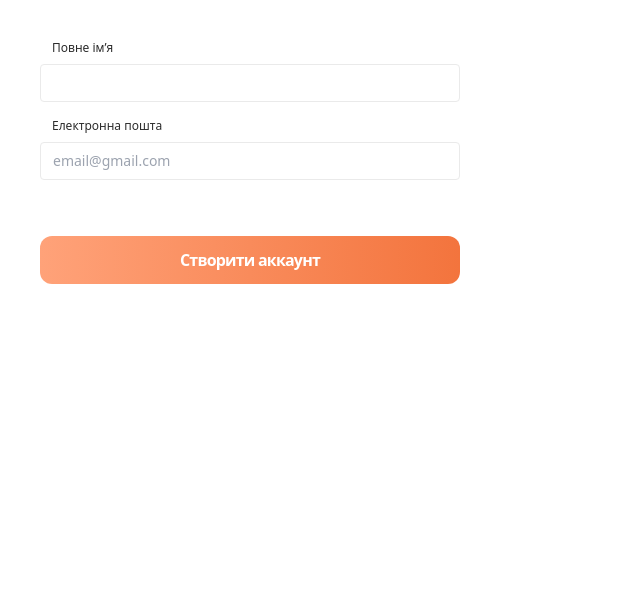
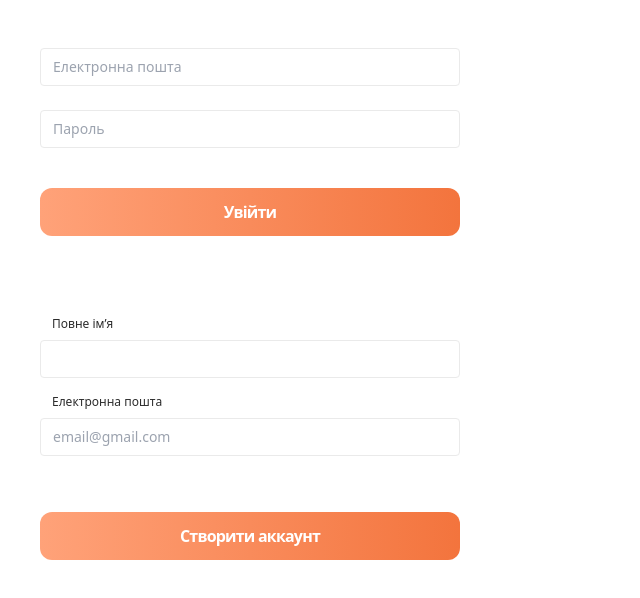
Before and after one commit to dmytro-chushko/vue-test-project, a Vue app: page / in a window 1280 px wide. Shown: the top 598 px of the page, without its empty margins (0-640 px from the left). Built offline with nearby package versions, Linux system fonts and the light colour scheme.

Commit message:
Add watch

```diff
--- a/src/App.vue
+++ b/src/App.vue
@@ -3,6 +3,7 @@
 import FavoritePlace from './components/FavoritePlace/FavoritePlace.vue'
 import FavoritePlaces from './components/FavoritePlaces/FavoritePlaces.vue'
 import RegistrationForm from './components/Auth/RegistrationForm/RegistrationForm.vue'
+import LoginForm from './components/Auth/LoginForm/LoginForm.vue'
 
 const isDesktop = window.innerWidth > 1024
 const isTablet = window.innerWidth <= 1024 && window.innerWidth > 748
@@ -35,5 +36,6 @@
     </FavoritePlaces>
     <FavoritePlaces />
   </div> -->
+  <LoginForm @submit="console.log" />
   <RegistrationForm @submit="console.log" />
 </template>
--- /dev/null
+++ b/src/components/Auth/FormContainer.vue
@@ -0,0 +1,5 @@
+<template>
+  <form class="max-w-[500px] w-full bg-white p-10 rounded-2xl">
+    <slot></slot>
+  </form>
+</template>
--- /dev/null
+++ b/src/components/Auth/LoginForm/LoginForm.vue
@@ -0,0 +1,28 @@
+<script setup>
+import { reactive, watch } from 'vue'
+import IInput from '../../IInput/IInput.vue'
+import FormContainer from '../FormContainer.vue'
+import IButton from '../../IButton/IButton.vue'
+
+const emit = defineEmits(['submit'])
+const userData = reactive({
+  email: '',
+  password: '',
+})
+
+watch(
+  userData,
+  () => {
+    console.log('user data changed')
+  },
+  { immediate: true },
+)
+</script>
+
+<template>
+  <FormContainer @submit.prevent="emit('submit', userData)">
+    <IInput class="mb-4" placeholder="Електронна пошта" v-model="userData.email" />
+    <IInput type="password" placeholder="Пароль" v-model="userData.password" />
+    <IButton class="mt-10 w-full" variant="gradient" type="submit">Увійти </IButton>
+  </FormContainer>
+</template>
--- a/src/components/Auth/RegistrationForm/RegistrationForm.vue
+++ b/src/components/Auth/RegistrationForm/RegistrationForm.vue
@@ -2,6 +2,7 @@
 import { reactive, toRaw } from 'vue'
 import IButton from '../../IButton/IButton.vue'
 import IInput from '../../IInput/IInput.vue'
+import FormContainer from '../FormContainer.vue'
 
 const emit = defineEmits(['submit'])
 const userData = reactive({
@@ -12,7 +13,7 @@
 </script>
 
 <template>
-  <form
+  <FormContainer
     class="max-w-[500px] w-full bg-white p-10 rounded-2xl"
     @submit.prevent="emit('submit', toRaw(userData))"
   >
@@ -27,5 +28,5 @@
       v-model="userData.email"
     />
     <IButton class="mt-10 w-full" variant="gradient" type="submit">Створити аккаунт</IButton>
-  </form>
+  </FormContainer>
 </template>
```
